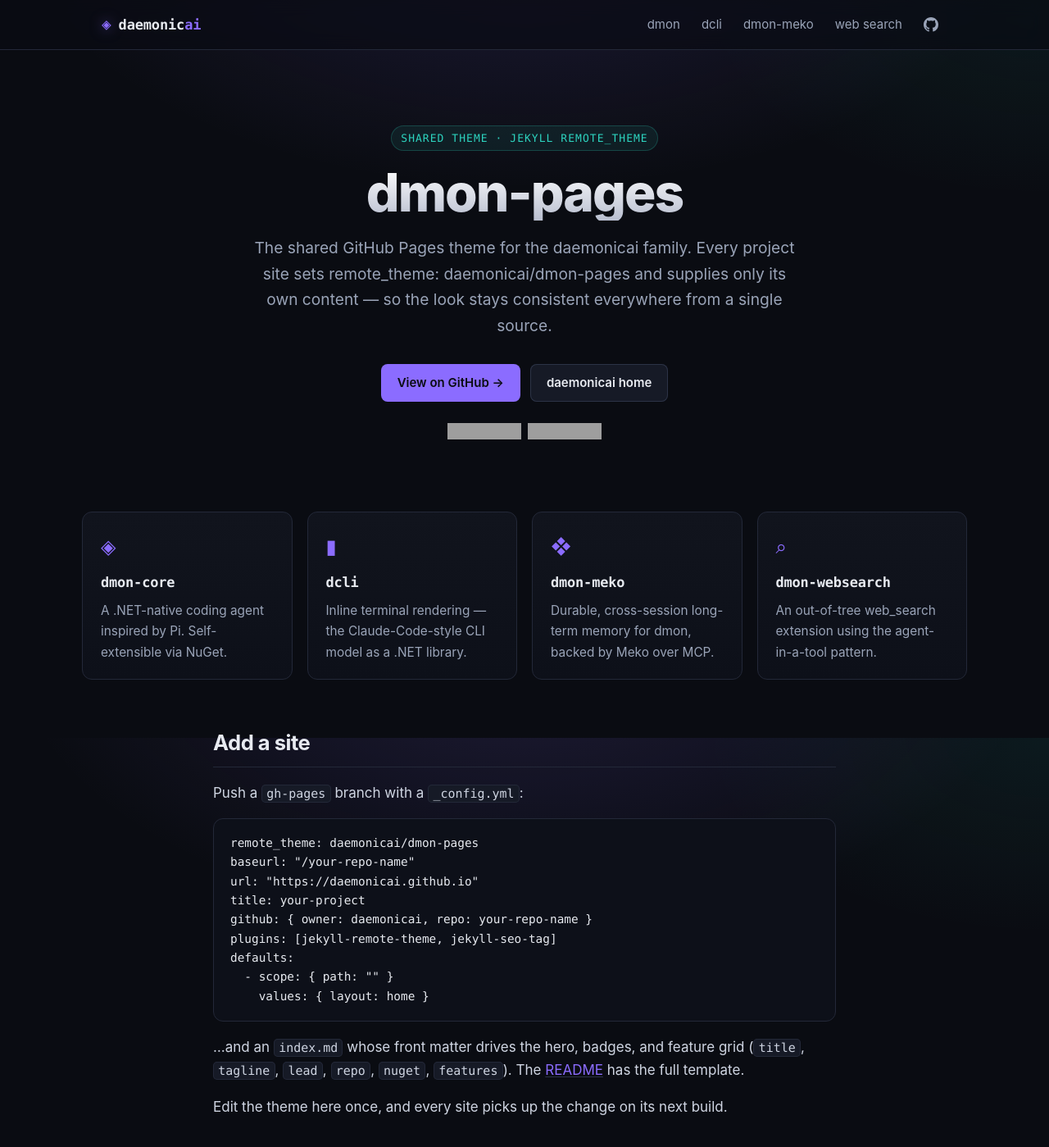
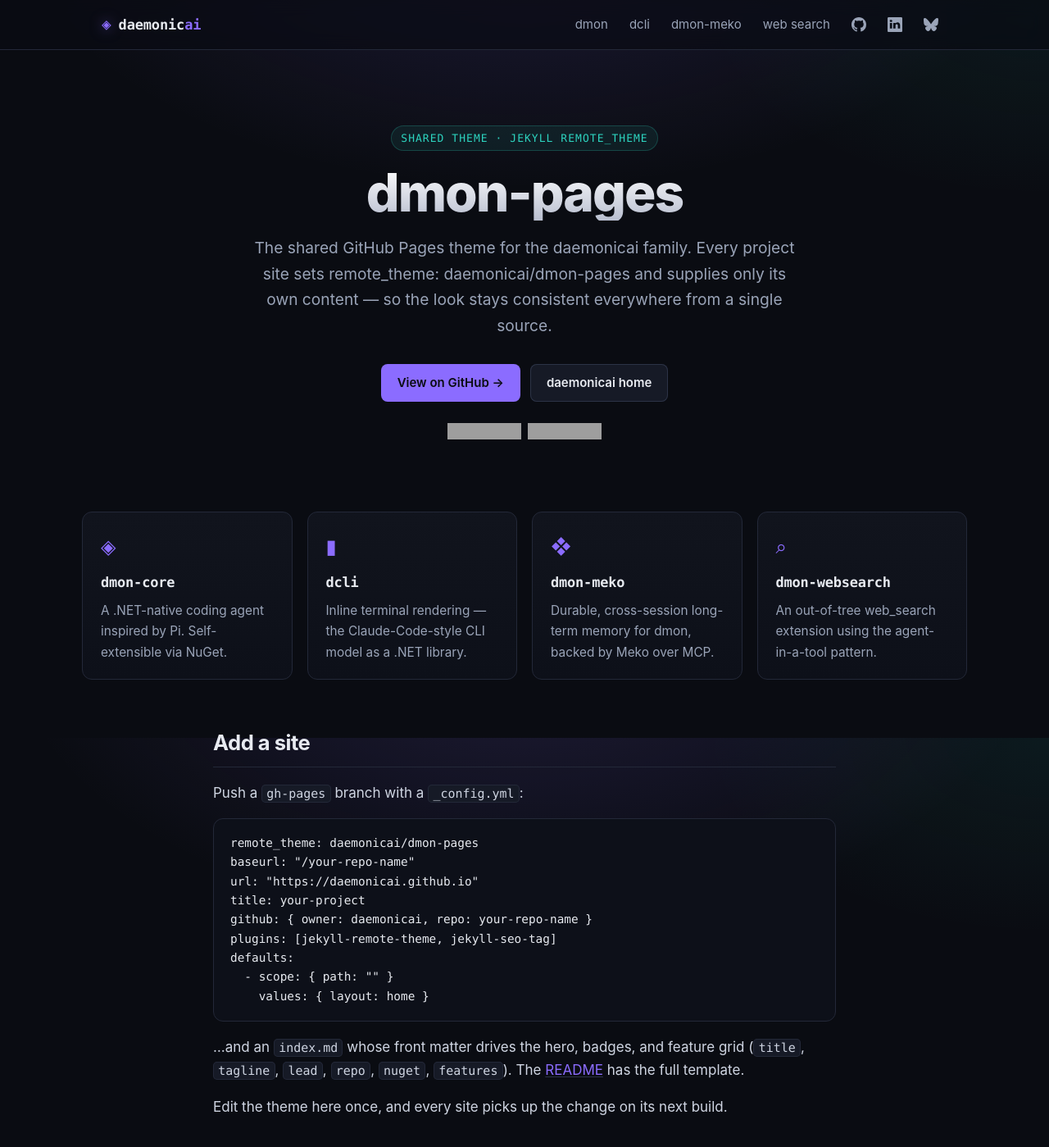
Before and after one commit to daemonicai/dmon-pages, a Jekyll site: the page built from index.md, in a window 1280 px wide and 1400 px high. Shown: the whole window at 82% size. Built offline with Jekyll 4.4.1, drawn with Linux system fonts in a browser that asks for light colours; some of the changed text lies outside the part shown; grey boxes are pictures that could not be loaded.

Commit message:
Add LinkedIn + Bluesky socials (footer section + header icons)
Co-Authored-By: Claude Opus 4.8 <noreply@anthropic.com>

```diff
--- a/_includes/footer.html
+++ b/_includes/footer.html
@@ -32,6 +32,12 @@
       {%- endif -%}
       <a href="https://www.nuget.org/profiles/daemonic">NuGet</a>
     </nav>
+
+    <nav class="footer-col" aria-label="Socials">
+      <h3>Socials</h3>
+      <a href="https://www.linkedin.com/in/rendledotdev" rel="noopener me">LinkedIn</a>
+      <a href="https://bsky.app/profile/rendle.dev" rel="noopener me">Bluesky</a>
+    </nav>
   </div>
 
   <div class="wrap footer-base">
--- a/_includes/header.html
+++ b/_includes/header.html
@@ -34,6 +34,12 @@
       <a class="nav-gh" href="{{ org }}" aria-label="daemonicai on GitHub" rel="noopener">
         <svg viewBox="0 0 16 16" width="18" height="18" aria-hidden="true"><path fill="currentColor" d="M8 0C3.58 0 0 3.58 0 8c0 3.54 2.29 6.53 5.47 7.59.4.07.55-.17.55-.38 0-.19-.01-.82-.01-1.49-2.01.37-2.53-.49-2.69-.94-.09-.23-.48-.94-.82-1.13-.28-.15-.68-.52-.01-.53.63-.01 1.08.58 1.23.82.72 1.21 1.87.87 2.33.66.07-.52.28-.87.51-1.07-1.78-.2-3.64-.89-3.64-3.95 0-.87.31-1.59.82-2.15-.08-.2-.36-1.02.08-2.12 0 0 .67-.21 2.2.82.64-.18 1.32-.27 2-.27.68 0 1.36.09 2 .27 1.53-1.04 2.2-.82 2.2-.82.44 1.1.16 1.92.08 2.12.51.56.82 1.27.82 2.15 0 3.07-1.87 3.75-3.65 3.95.29.25.54.73.54 1.48 0 1.07-.01 1.93-.01 2.2 0 .21.15.46.55.38A8.01 8.01 0 0016 8c0-4.42-3.58-8-8-8z"/></svg>
       </a>
+      <a class="nav-gh" href="https://www.linkedin.com/in/rendledotdev" aria-label="LinkedIn" rel="noopener me">
+        <svg viewBox="0 0 16 16" width="18" height="18" aria-hidden="true"><path fill="currentColor" d="M0 1.146C0 .513.526 0 1.175 0h13.65C15.474 0 16 .513 16 1.146v13.708c0 .633-.526 1.146-1.175 1.146H1.175C.526 16 0 15.487 0 14.854zM4.943 12.248V6.169H2.542v6.079zm-1.2-6.911c.837 0 1.358-.554 1.358-1.247-.015-.709-.521-1.248-1.342-1.248S2.4 3.226 2.4 3.934c0 .694.521 1.248 1.327 1.248zm4.908 6.911V8.91c0-.216.016-.432.08-.586.173-.431.568-.878 1.232-.878.869 0 1.216.662 1.216 1.634v3.168h2.401V8.81c0-2.22-1.184-3.25-2.764-3.25-1.274 0-1.845.7-2.165 1.193v.025h-.016l.016-.025V6.169h-2.4c.03.678 0 6.079 0 6.079z"/></svg>
+      </a>
+      <a class="nav-gh" href="https://bsky.app/profile/rendle.dev" aria-label="Bluesky" rel="noopener me">
+        <svg viewBox="0 0 568 501" width="18" height="18" aria-hidden="true"><path fill="currentColor" d="M123.121 33.664C188.241 82.553 258.281 181.68 284 234.873c25.719-53.193 95.759-152.32 160.879-201.21C491.866-1.611 568-28.906 568 57.947c0 17.346-9.945 145.713-15.778 166.555-20.275 72.453-94.155 90.933-159.875 79.748C507.222 323.8 536.444 388.56 473.333 453.32c-119.86 122.992-172.272-30.859-185.702-70.281-2.462-7.227-3.614-10.608-3.631-7.733-.017-2.875-1.169.506-3.631 7.733-13.43 39.422-65.842 193.273-185.702 70.281-63.111-64.76-33.89-129.52 80.986-149.071-65.72 11.185-139.6-7.295-159.875-79.748C9.945 203.66 0 75.293 0 57.947 0-28.906 76.135-1.611 123.121 33.664Z"/></svg>
+      </a>
     </nav>
   </div>
 </header>
--- a/_sass/dmon.scss
+++ b/_sass/dmon.scss
@@ -178,7 +178,7 @@ a:hover { color: var(--accent-2); }
 // ── Footer ────────────────────────────────────────────────────────────────
 .site-footer { margin-top: 72px; border-top: 1px solid var(--border); background: var(--bg-2); }
 .footer-grid {
-  display: grid; grid-template-columns: 1.4fr 1fr 1fr; gap: 32px;
+  display: grid; grid-template-columns: 1.6fr 1fr 1fr 1fr; gap: 32px;
   padding: 48px 24px 36px;
 }
 .footer-brand .brand { font-size: 1.1rem; }
```
